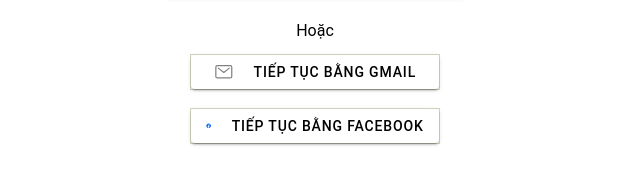
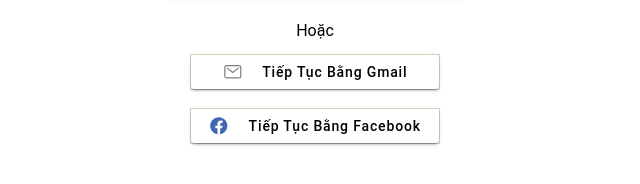
Before and after one commit to PATH-Global-Health/vn-C-HIS-Customer, a React (Create React App) app: page /login in a window 1280 px wide. Shown: the part 456-640 px from the top of the page, without its empty margins (325-965 px from the left). Built offline with nearby package versions, Linux system fonts and the light colour scheme.

Commit message:
chore:fix facebook icon

```diff
--- a/package.json
+++ b/package.json
@@ -24,6 +24,7 @@
     "react": "^17.0.1",
     "react-dom": "^17.0.1",
     "react-hook-form": "^7.3.5",
+    "react-icons": "^4.2.0",
     "react-redux": "^7.2.4",
     "react-router": "^5.2.0",
     "react-router-dom": "^5.2.0",
--- a/src/@app/pages/LoginPage.tsx
+++ b/src/@app/pages/LoginPage.tsx
@@ -1,8 +1,10 @@
-import React, { useState } from 'react';
+import React from 'react';
+
+import styled from 'styled-components';
 import { IonIcon, IonContent, IonInput, IonButton, IonRow, IonCol, IonCheckbox } from '@ionic/react';
-import { lockClosed, phonePortraitOutline, mailOutline, logoFacebook } from 'ionicons/icons';
+import { lockClosed, phonePortraitOutline, mailOutline, logoFacebook, logoInstagram } from 'ionicons/icons';
+
 import logo from '../assets/img/logo.png';
-import styled from 'styled-components';
 const StyleWrapperInput = styled.div`
     background-color: white;
     border: 1px solid #d6d6c2;
@@ -51,7 +53,10 @@
    margin-right: 20px;
    color: #808080;
 `;
-
+const StyledSocialText = styled.span`
+  color:#010100;
+  text-transform: capitalize;
+`;
 const LoginPage: React.FC = () => {
   return (
     <>
@@ -119,7 +124,7 @@
               <div style={{ textAlign: 'center' }}>
                 <StyledSocialButton>
                   <StyledIcon icon={mailOutline} />
-                                    <span style={{ color: 'black' }}>Tiếp tục bằng Gmail</span>
+                  <StyledSocialText>Tiếp tục bằng Gmail</StyledSocialText>
                 </StyledSocialButton>
               </div>
             </IonCol>
@@ -128,8 +133,8 @@
             <IonCol size="12" size-sm='3'>
               <div style={{ textAlign: 'center' }}>
                 <StyledSocialButton >
-                                    <StyledIcon icon={logoFacebook} style={{ color: '#0066ff' }} />
-                                    <span style={{ color: 'black' }}>Tiếp tục bằng facebook</span>
+                  <StyledIcon icon={logoFacebook} style={{ color: '#4267B2' }} />
+                  <StyledSocialText>Tiếp tục bằng facebook </StyledSocialText>
                 </StyledSocialButton>
               </div>
             </IonCol>
```
Also changed, not shown: src/@app/pages/RegisterPage.tsx (+6 -2 lines), 1 other file (tests, documents, lock files or other folders). Lines whose indentation alone changed are shown as unchanged.
